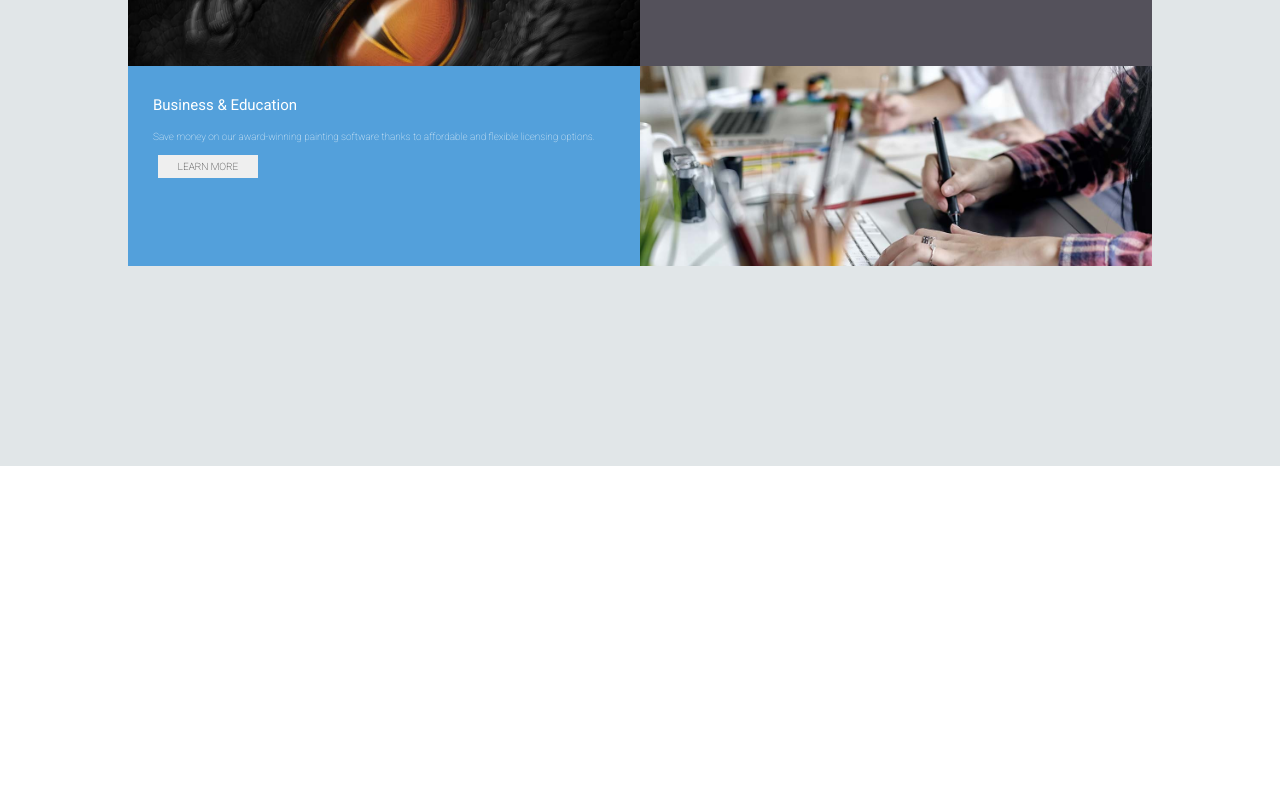
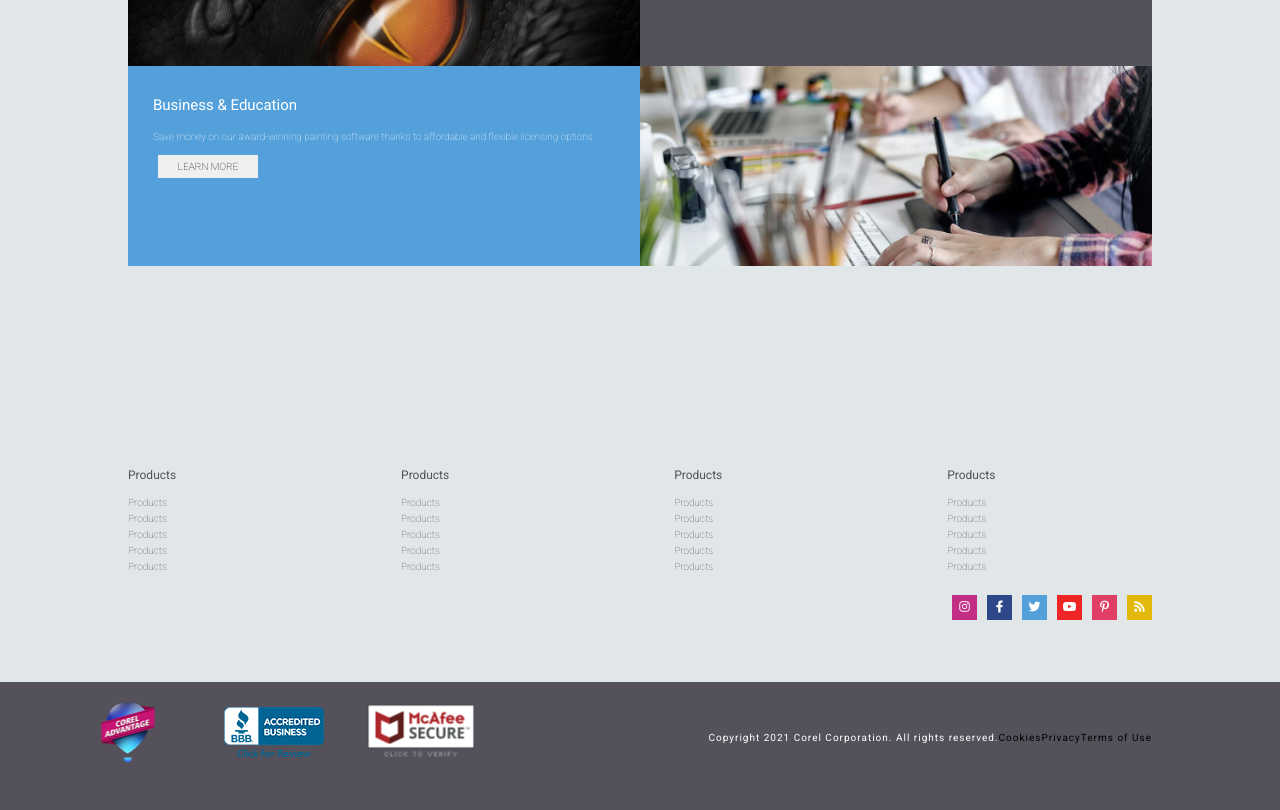
Before and after one commit to sonia-cerasaro/sass-painter, a website: page index.html in a window 1280 px wide. Shown: the part 1393-2203 px from the top of the page. Before the commit the page ends 1859 px from the top, so only its background shows below. Drawn offline with Linux system fonts and the light colour scheme.

Commit message:
completed

```diff
--- a/index.html
+++ b/index.html
@@ -130,7 +130,7 @@
             </div>
             <div class="text_img_container mr_tot_1">
               <span>
-                  <p class="oblique blue">
+                  <p class="oblique blue_text">
                     NEW
                   </p>
                   <p>
@@ -140,7 +140,7 @@
               <p class="p_sec font_light line_height">
                 The best affordable painting software for beginners
               </p>
-              <p class="p_sec blue">
+              <p class="p_sec blue_text">
                 Learn more
               </p>
             </div>
@@ -157,7 +157,7 @@
               <p class="p_sec font_light line_height">
                 Powerful Adobe Photoshop brush plugin powered by Painter
               </p>
-              <p class="p_sec blue">
+              <p class="p_sec blue_text">
                 Learn more
               </p>
             </div>
@@ -174,14 +174,13 @@
               <p class="p_sec font_light line_height">
                 Diverse add-on packs to embellish photo composites, graphic designs and paintings
               </p>
-              <p class="p_sec blue">
+              <p class="p_sec blue_text">
                 Learn more
               </p>
             </div>
           </div>
         </div>
       </section>
-
       <section class="second_sec">
         <div class="container_block_images">
 
@@ -249,6 +248,157 @@
         </div>
       </section>
     </main>
+    <footer>
+      <section class="foot_first_sec">
+        <div class="container_tail">
+          <div class="ul_container">
+            <ul class="line_height">
+              <li class="li_title mr_bot_1">
+                Products
+              </li>
+              <li class="li_list">
+                Products
+              </li>
+              <li class="li_list">
+                Products
+              </li>
+              <li class="li_list">
+                Products
+              </li>
+              <li class="li_list">
+                Products
+              </li>
+              <li class="li_list">
+                Products
+              </li>
+            </ul>
+          </div>
+          <div class="ul_container">
+            <ul class="line_height">
+              <li class="li_title mr_bot_1">
+                Products
+              </li>
+              <li class="li_list">
+                Products
+              </li>
+              <li class="li_list">
+                Products
+              </li>
+              <li class="li_list">
+                Products
+              </li>
+              <li class="li_list">
+                Products
+              </li>
+              <li class="li_list">
+                Products
+              </li>
+            </ul>
+          </div>
+          <div class="ul_container">
+            <ul class="line_height">
+              <li class="li_title mr_bot_1">
+                Products
+              </li>
+              <li class="li_list">
+                Products
+              </li>
+              <li class="li_list">
+                Products
+              </li>
+              <li class="li_list">
+                Products
+              </li>
+              <li class="li_list">
+                Products
+              </li>
+              <li class="li_list">
+                Products
+              </li>
+            </ul>
+          </div>
+          <div class="ul_container">
+            <ul class="line_height">
+              <li class="li_title mr_bot_1">
+                Products
+              </li>
+              <li class="li_list">
+                Products
+              </li>
+              <li class="li_list">
+                Products
+              </li>
+              <li class="li_list">
+                Products
+              </li>
+              <li class="li_list">
+                Products
+              </li>
+              <li class="li_list mr_bot_2">
+                Products
+              </li>
+            </ul>
+          </div>
+        </div>
+        <div class="main_media_container">
+          <div class="small_media_container">
+            <div class="square fucsia">
+              <i class="fab fa-instagram"></i>
+            </div>
+            <div class="square blue">
+              <i class="fab fa-facebook-f"></i>
+            </div>
+            <div class="square sky">
+              <i class="fab fa-twitter"></i>
+            </div>
+            <div class="square red">
+              <i class="fab fa-youtube"></i>
+            </div>
+            <div class="square pink">
+              <i class="fab fa-pinterest-p"></i>
+            </div>
+            <div class="square yellow">
+              <i class="fas fa-rss"></i>
+            </div>
 
+          </div>
+
+
+        </div>
+      </section>
+      <section class="foot_second_sec">
+        <div class="base_foot_cont">
+          <div class="cont_brands">
+            <div class="cont_little_brand">
+              <img src="./img/corelAdvantage.png" alt="">
+            </div>
+            <div class="cont_little_brand mr_right_1">
+              <img src="./img/logo-bbb.png" alt="">
+
+            </div>
+            <div class="cont_little_brand">
+              <img src="./img/101.png" alt="">
+
+
+            </div>
+
+          </div>
+
+          <div class="cont_copyrights">
+            <div class="cont_ul_copyright">
+              <ul line_height>
+                <li>Terms of Use</li>
+                <li>Privacy</li>
+                <li>Cookies</li>
+                <li class="white">
+                  Copyright 2021 Corel Corporation.
+                All rights reserved.
+              </li>
+              </ul>
+            </div>
+          </div>
+        </div>
+      </section>
+    </footer>
   </body>
 </html>
--- a/src/scss/partials/_common.scss
+++ b/src/scss/partials/_common.scss
@@ -22,10 +22,6 @@
   color: #fff;
 }
 
-.blue {
-  color: #54a3f2;
-}
-
 .violet {
   background-color: #552199;
 }
@@ -34,14 +30,56 @@
   background-color: #54515b;
 }
 
+.grey_text {
+  color: #54515b;
+}
+
 .sky {
   background-color: #53a0db;
 }
+
+.fucsia {
+  background-color: #c42d85;
+}
+
+.red {
+  background-color: #ed2525;
+}
+
+.blue {
+  background-color: #2d4789;
+}
+
+.blue_text {
+  color: #2d4789;
+}
+
+.pink {
+  background-color: #e03e64;
+}
+
+.yellow {
+  background-color: #e2b90a;
+}
+
+
 
 .mr_tot_1 {
   margin: 10px;
 }
 
+.mr_right_1 {
+  margin: 10px;
+}
+
+.mr_bot_1 {
+  margin-bottom: 10px;
+}
+
 .mr_tot_2 {
   margin: 20px;
 }
+
+.mr_bot_2 {
+  margin-bottom: 20px;
+}
--- a/src/scss/partials/_footer.scss
+++ b/src/scss/partials/_footer.scss
@@ -0,0 +1,101 @@
+section {
+  &.foot_first_sec {
+    width: 100vw;
+    height: 27vh;
+    background-color: $icegrey;
+    div {
+      &.container_tail {
+        @include container-center;
+        @include flex-box;
+        div {
+          &.ul_container {
+            width: 20%;
+            display: inline-block;
+            ul {
+              color: $grey;
+              li {
+                &.li_list {
+                  font-size: 10px;
+                  font-weight: lighter;
+                }
+              }
+            }
+          }
+        }
+      }
+    }
+  }
+}
+div {
+  &.main_media_container {
+    @include container-center;
+    display: flex;
+    justify-content: flex-end;
+    div {
+      &.small_media_container {
+        width: 200px;
+        @include flex-box;
+        div {
+          &.square {
+            width: 25px;
+            height: 25px;
+            position: relative;
+            i {
+              position: absolute;
+              @include transform;
+              color: $white;
+            }
+          }
+        }
+      }
+    }
+  }
+}
+section {
+  &.foot_second_sec {
+    width: 100vw;
+    height: 16vh;
+    background-color: $grey;
+    display: flex;
+    justify-content: space-between;
+    div {
+      &.base_foot_cont {
+        @include container-center;
+        display: flex;
+        div {
+          &.cont_brands {
+            width: 40%;
+            height: 100px;
+            @include flex-box;
+            flex-shrink: 1;
+            div {
+              &.cont_little_brand {
+                position: relative;
+                img {
+                  position: absolute;
+                  @include transform;
+                }
+              }
+            }
+          }
+        }
+      }
+    }
+  }
+}
+div {
+  &.cont_copyrights {
+    width: 100%;
+    .cont_ul_copyright {
+      ul {
+        margin-top: 50px;
+        li {
+          float: right;
+          display: inline-block;
+          font-size: 10px;
+          letter-spacing: 1px;
+        }
+      }
+    }
+  }
+}
--- a/src/scss/partials/_mixins.scss
+++ b/src/scss/partials/_mixins.scss
@@ -1,6 +1,12 @@
 @mixin container-center {
   width: $container-width;
   margin: 0 auto;
+}
+
+@mixin transform {
+  top: 50%;
+  left: 50%;
+  transform: translate(-50%, -50%);
 }
 
 @mixin background-box {
--- a/src/scss/partials/_normalize.scss
+++ b/src/scss/partials/_normalize.scss
@@ -5,4 +5,5 @@
   box-sizing: border-box;
   font-family: $font-family;
   font-size: $font-size;
+  list-style: none;
 }
--- a/src/scss/partials/_sectiontwo.scss
+++ b/src/scss/partials/_sectiontwo.scss
@@ -51,9 +51,7 @@ div {
         @include background-box;
         background-position: center;
         position: relative;
-        top: 50%;
-        left: 50%;
-        transform: translate(-50%, -50%);
+        @include transform
       }
     }
   }
--- a/src/scss/partials/_variables.scss
+++ b/src/scss/partials/_variables.scss
@@ -2,6 +2,7 @@ $font-family: 'Roboto', sans-serif;
 $font-size: 12px;
 $white: #fff;
 $black: #000;
+$grey: #54515b;
 $lightgrey: #7b7b82;
 $icegrey: #e1e6e8;
 $blue: #54a3f2;
```
Also changed, not shown: dist/css/master.css.
